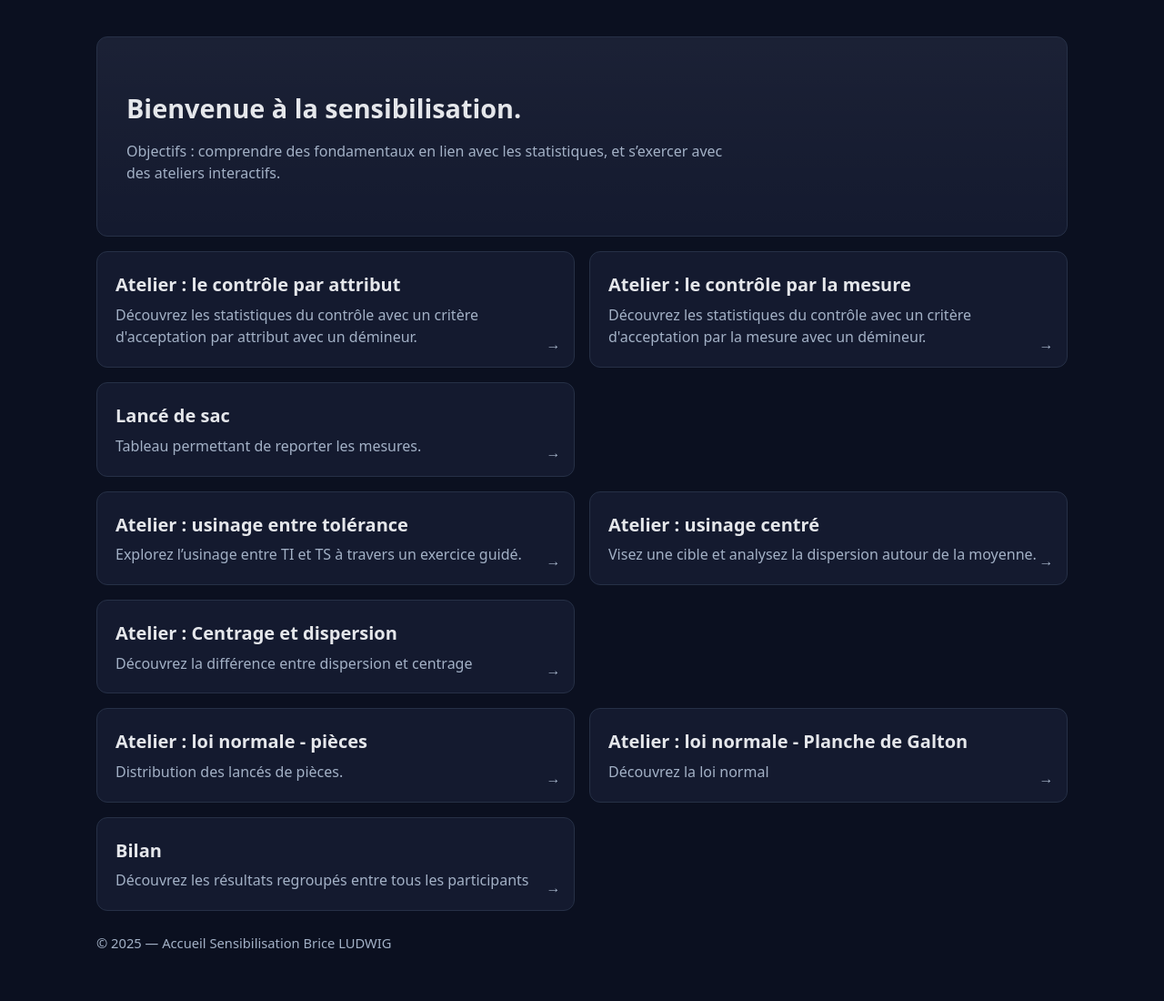
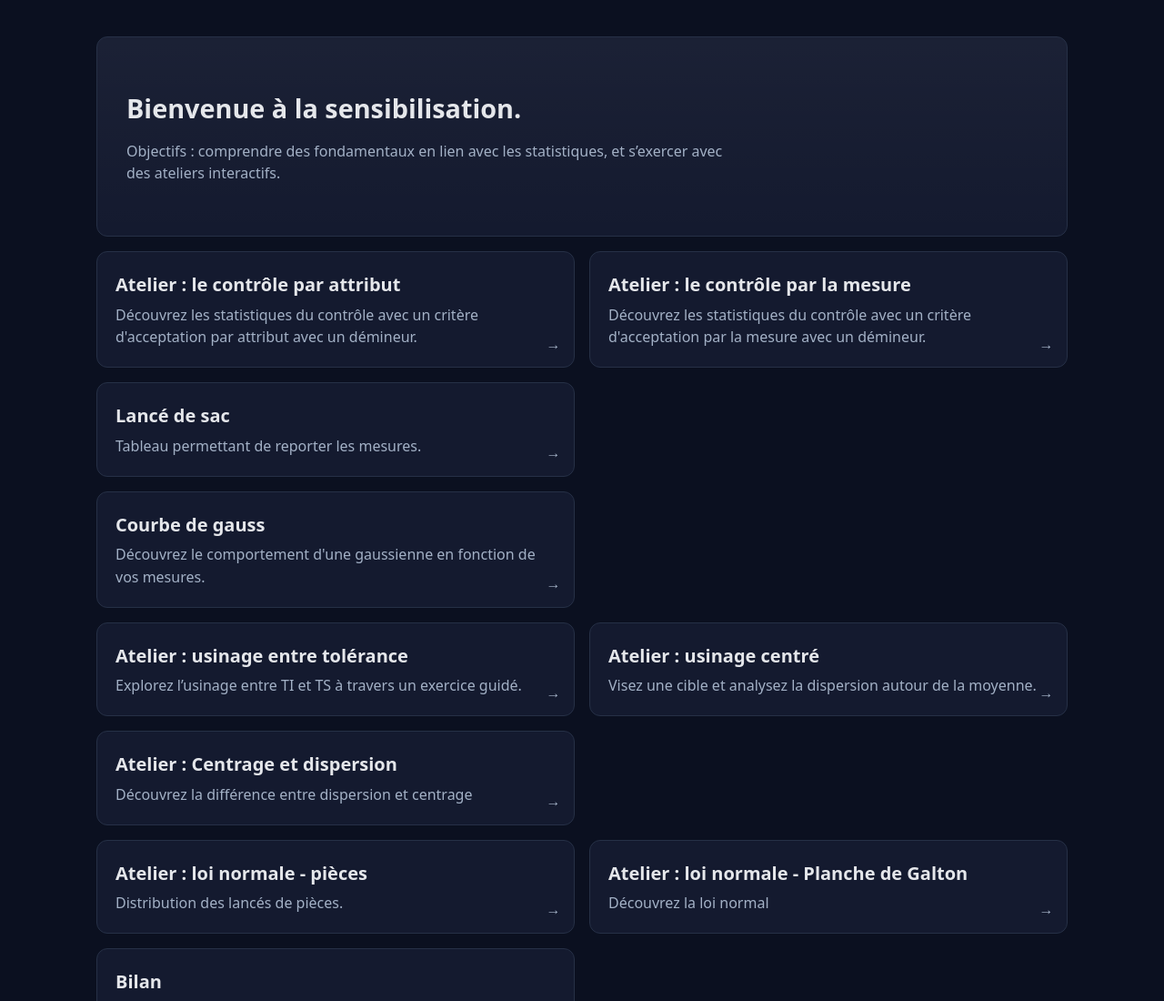
Before and after one commit to Cho-sept/Sensibilisation-MSP, a plain HTML site: page index.html in a window 1280 px wide. Shown: the top 1100 px of the page at 91% size. Drawn offline with Linux system fonts and the light colour scheme.

Commit message:
Update index.html

```diff
--- a/index.html
+++ b/index.html
@@ -139,6 +139,19 @@
           <li>
           </li>
 
+          <!-- Nouvelles tuiles ajoutées ici -->
+          <li>
+            <a class="tile" href="Courbe de gauss - construction.html">
+              <h2>Courbe de gauss</h2>
+              <p>Découvrez le comportement d'une gaussienne en fonction de vos mesures.</p>
+              <span class="arrow" aria-hidden="true">→</span>
+            </a>
+          </li>
+
+                    <!-- Nouvelles tuiles Vide -->
+          <li>
+          </li>
+
           <!-- Ateliers d’usinage ci-dessous -->
           <li>
             <a class="tile" href="Usinage entre tolérance.html">
```
